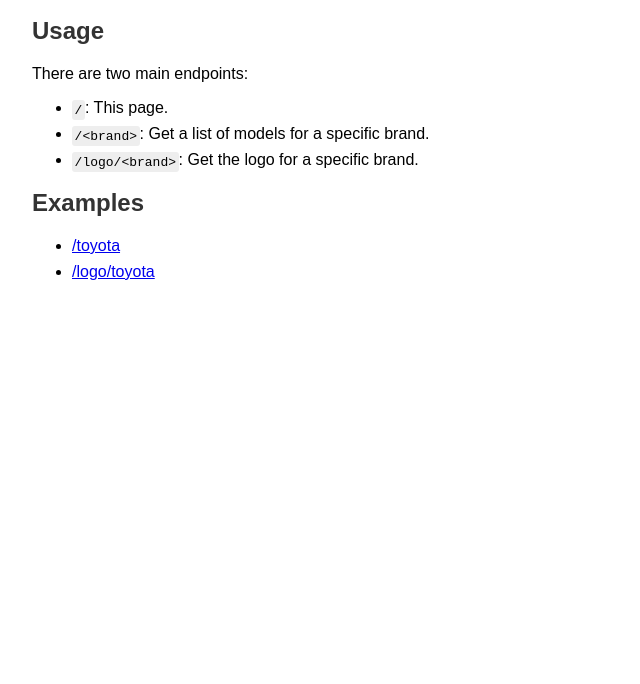
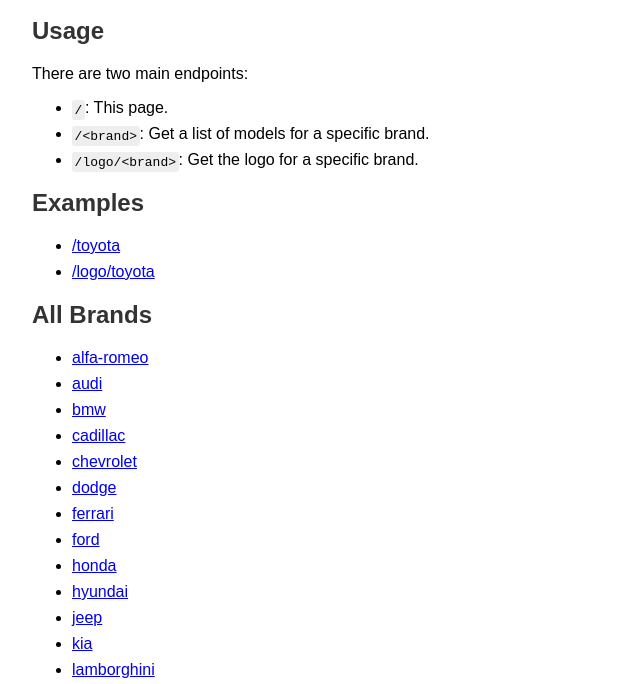
Before and after one commit to DaveInchy/CarInfo, a website: page index.html in a window 1280 px wide. Shown: the part 111-795 px from the top of the page, without its empty margins (0-640 px from the left). Drawn offline with Linux system fonts and the light colour scheme.

Commit message:
Add dynamic brand list to front page

```diff
--- /dev/null
+++ b/commit_message.txt
@@ -0,0 +1 @@
+Initial commit for CarInfo API
--- a/index.html
+++ b/index.html
@@ -18,5 +18,8 @@
       <li><a href="/toyota">/toyota</a></li>
       <li><a href="/logo/toyota">/logo/toyota</a></li>
     </ul>
+    <h2>All Brands</h2>
+    <ul id="brand-list">Loading brands...</ul>
+    <script src="script.js"></script>
   </body>
 </html>
--- a/index.js
+++ b/index.js
@@ -11,6 +11,10 @@
 
 app.get('/style.css', (req, res) => {
   res.sendFile(path.join(__dirname, 'style.css'));
+});
+
+app.get('/script.js', (req, res) => {
+  res.sendFile(path.join(__dirname, 'script.js'));
 });
 
 app.get('/:query', async (req, res) => {
--- /dev/null
+++ b/script.js
@@ -0,0 +1,21 @@
+document.addEventListener('DOMContentLoaded', async () => {
+  const brandList = document.getElementById('brand-list');
+  try {
+    const response = await fetch('/dist/api/index.json');
+    const brands = await response.json();
+
+    brandList.innerHTML = ''; // Clear loading message
+
+    brands.forEach(brand => {
+      const listItem = document.createElement('li');
+      const link = document.createElement('a');
+      link.href = `/${brand}`;
+      link.textContent = brand;
+      listItem.appendChild(link);
+      brandList.appendChild(listItem);
+    });
+  } catch (error) {
+    console.error('Error fetching brands:', error);
+    brandList.innerHTML = '<li>Error loading brands.</li>';
+  }
+});
--- /dev/null
+++ b/temp_commit_message.txt
@@ -0,0 +1 @@
+first commit
```
Also changed, not shown: vercel.json (added), 1 other file.
